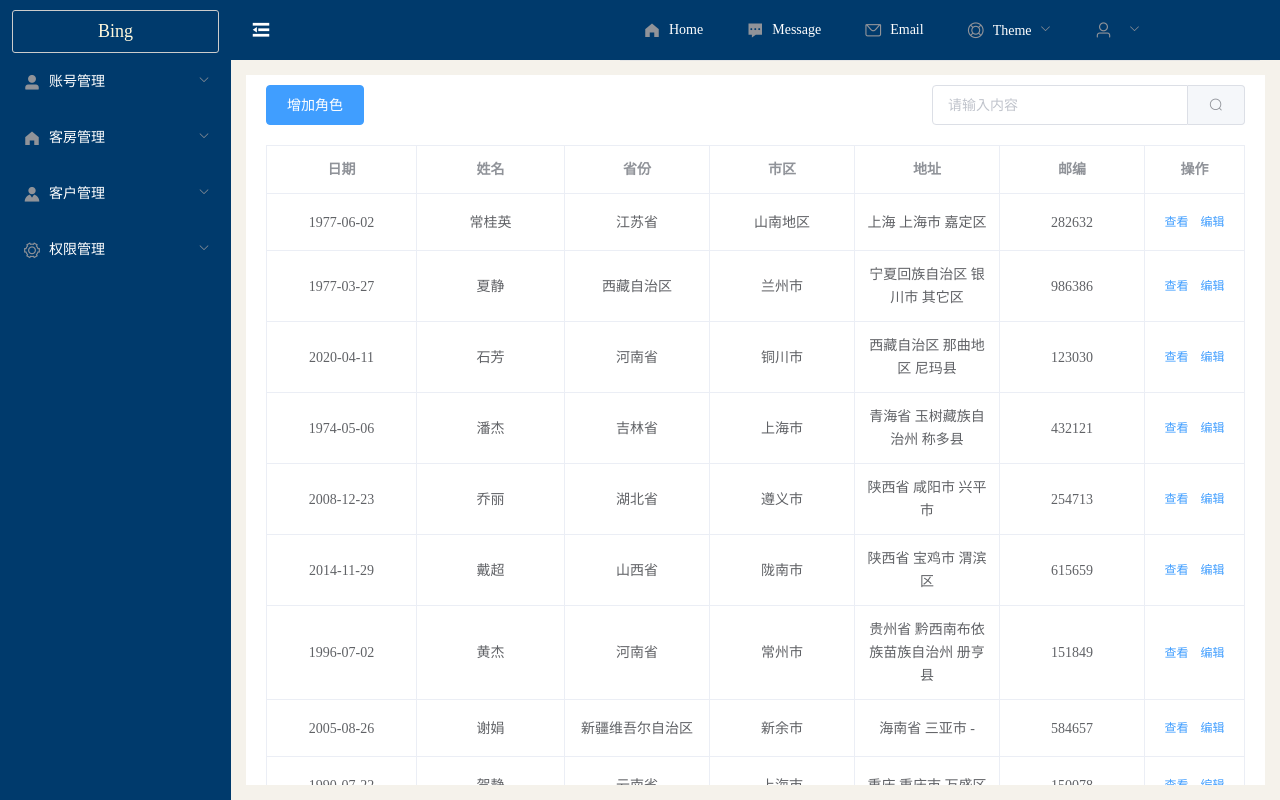
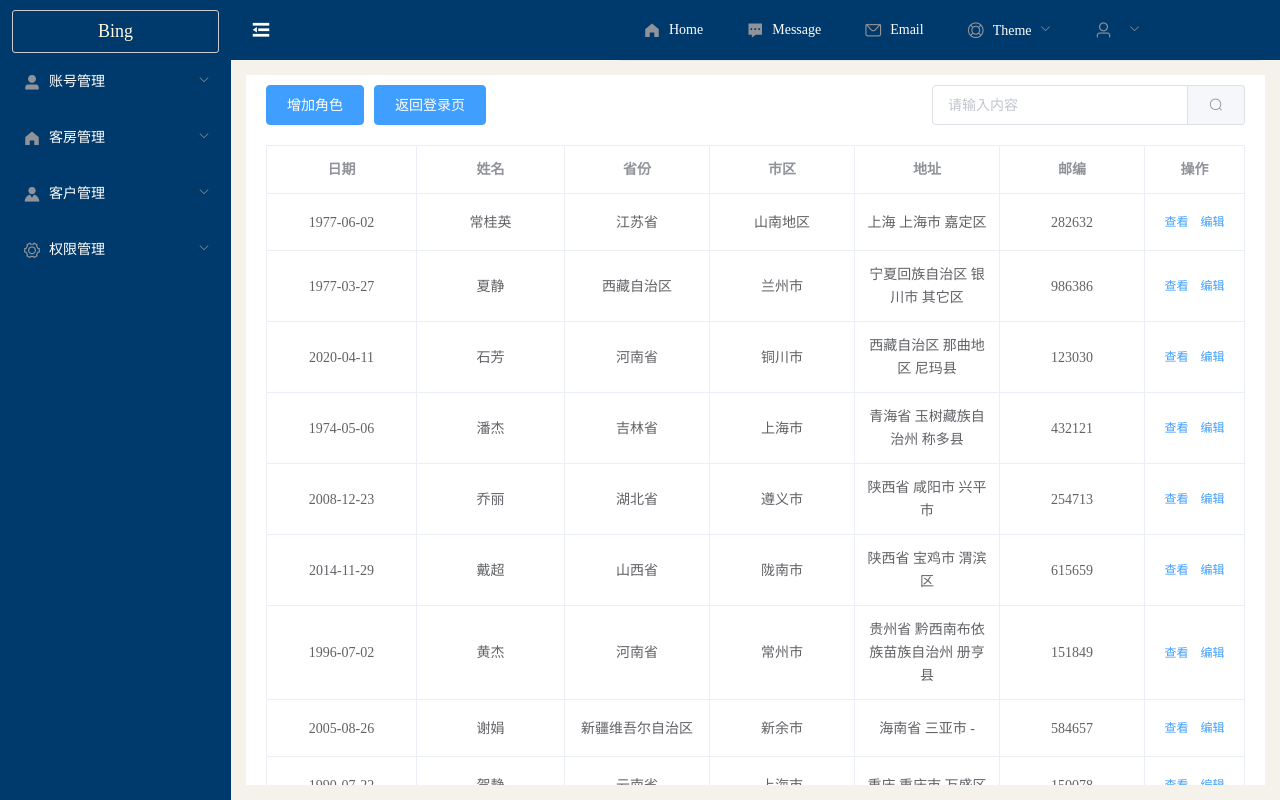
Before and after one commit to xiaopangzhi0630/hotelManger, a Vue app: page /layout/role in a window 1280 px wide. Built offline with nearby package versions, Linux system fonts and the light colour scheme.

Commit message:
测试返回登录页

```diff
--- a/src/views/login/Login.vue
+++ b/src/views/login/Login.vue
@@ -3,7 +3,7 @@
     <canvas id="particle-canvas" width="910" height="875"></canvas>
 
     <div class="main">
-      <span class="manager-style">hotel管理系统</span>
+      <span class="manager-style">酒店后台管理系统</span>
       <el-form :model="ruleForm" status-icon :rules="rules" ref="ruleForm" size="medium" label-width="80px"
         class="demo-ruleForm">
         <el-form-item label="账号" prop="userName">
--- a/src/views/role/Role.vue
+++ b/src/views/role/Role.vue
@@ -4,6 +4,7 @@
       <el-col :span="16">
         <div class="grid-content bg-purple">
           <el-button type="primary" @click="addUser">增加角色</el-button>
+          <el-button type="primary" @click="goBackLogin">返回登录页</el-button>
         </div>
       </el-col>
       <el-col :span="8">
@@ -56,6 +57,10 @@
       this.getRoleList()
     },
     methods: {
+
+      goBackLogin() {
+        this.$router.push('/login')
+      },
       async getRoleList() {
         // 获取列表数据
         this.isLoading = true;
```
